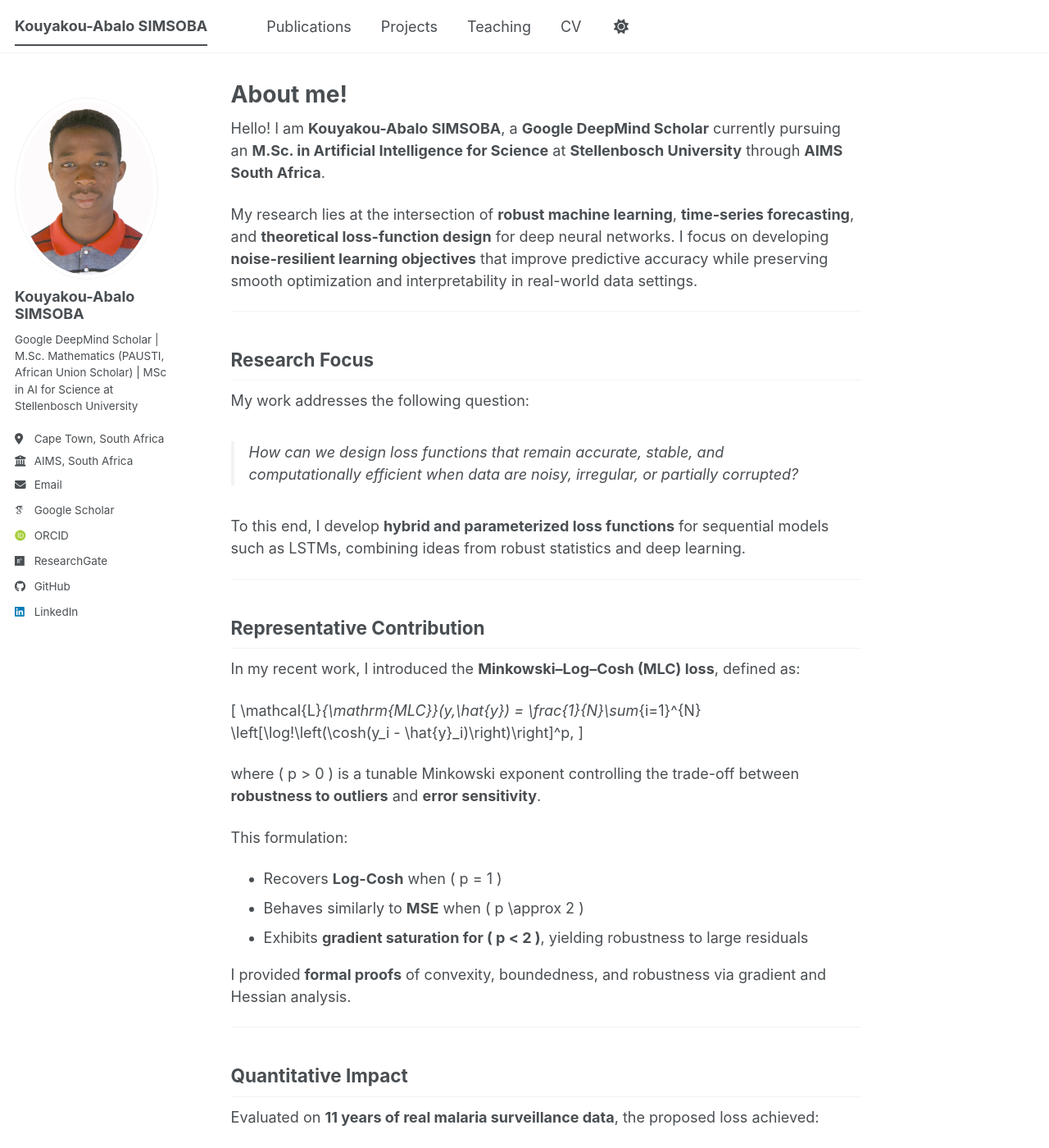
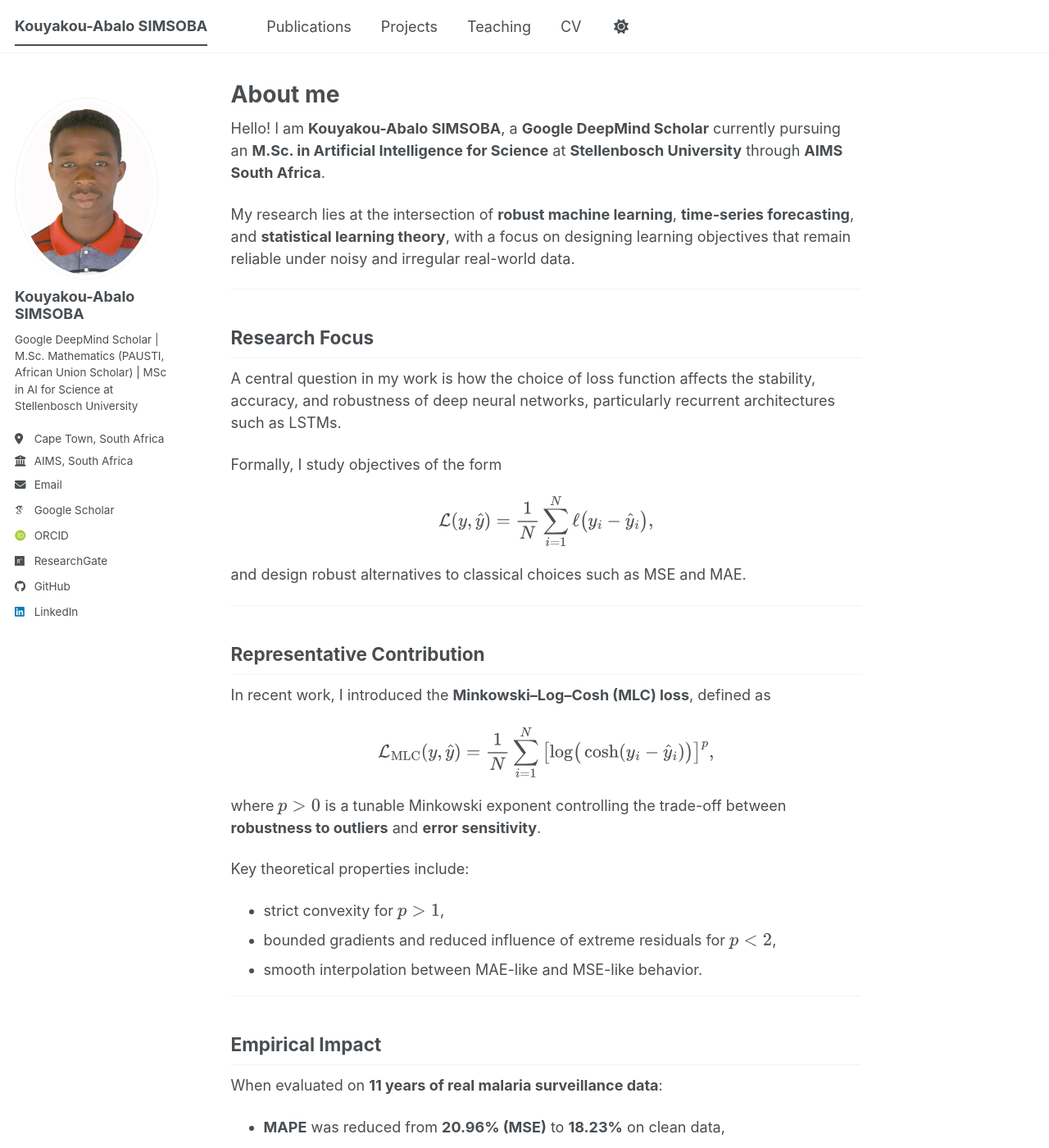
Before and after one commit to simsoba-research/simsoba-research.github.io, a Jekyll site: the page built from _pages/about.md, in a window 1280 px wide and 1400 px high. Shown: the whole window at 82% size. Built offline with Jekyll 4.4.1, drawn with Linux system fonts in a browser that asks for light colours; some web fonts are replaced; a script bundle is joined from its source files by our own code; library files that are not in the unit come from our copies; some of the changed text lies outside the part shown.

Commit message:
Update about.md

```diff
--- a/_pages/about.md
+++ b/_pages/about.md
@@ -1,89 +1,73 @@
 ---
+layout: single
+title: "About me"
 permalink: /
-title: "About me!"
 author_profile: true
-redirect_from:
-  - /about/
-  - /about.html
+mathjax: true
 ---
 
 Hello! I am **Kouyakou-Abalo SIMSOBA**, a **Google DeepMind Scholar** currently pursuing an **M.Sc. in Artificial Intelligence for Science** at **Stellenbosch University** through **AIMS South Africa**.
 
-My research lies at the intersection of **robust machine learning**, **time-series forecasting**, and **theoretical loss-function design** for deep neural networks. I focus on developing **noise-resilient learning objectives** that improve predictive accuracy while preserving smooth optimization and interpretability in real-world data settings.
+My research lies at the intersection of **robust machine learning**, **time-series forecasting**, and **statistical learning theory**, with a focus on designing learning objectives that remain reliable under noisy and irregular real-world data.
 
 ---
 
 ## Research Focus
 
-My work addresses the following question:
+A central question in my work is how the choice of loss function affects the stability, accuracy, and robustness of deep neural networks, particularly recurrent architectures such as LSTMs.
 
-> *How can we design loss functions that remain accurate, stable, and computationally efficient when data are noisy, irregular, or partially corrupted?*
+Formally, I study objectives of the form
 
-To this end, I develop **hybrid and parameterized loss functions** for sequential models such as LSTMs, combining ideas from robust statistics and deep learning.
+$$
+\mathcal{L}(y,\hat{y})
+= \frac{1}{N}\sum_{i=1}^{N} \ell\!\left(y_i - \hat{y}_i\right),
+$$
+
+and design robust alternatives to classical choices such as MSE and MAE.
 
 ---
 
 ## Representative Contribution
 
-In my recent work, I introduced the **Minkowski–Log–Cosh (MLC) loss**, defined as:
+In recent work, I introduced the **Minkowski–Log–Cosh (MLC) loss**, defined as
 
-\[
+$$
 \mathcal{L}_{\mathrm{MLC}}(y,\hat{y})
-= \frac{1}{N}\sum_{i=1}^{N} \left[\log\!\left(\cosh(y_i - \hat{y}_i)\right)\right]^p,
-\]
+= \frac{1}{N}\sum_{i=1}^{N}
+\left[\log\!\big(\cosh(y_i - \hat{y}_i)\big)\right]^p,
+$$
 
-where \( p > 0 \) is a tunable Minkowski exponent controlling the trade-off between **robustness to outliers** and **error sensitivity**.
+where $p>0$ is a tunable Minkowski exponent controlling the trade-off between **robustness to outliers** and **error sensitivity**.
 
-This formulation:
-- Recovers **Log-Cosh** when \( p = 1 \)
-- Behaves similarly to **MSE** when \( p \approx 2 \)
-- Exhibits **gradient saturation for \( p < 2 \)**, yielding robustness to large residuals
-
-I provided **formal proofs** of convexity, boundedness, and robustness via gradient and Hessian analysis.
+Key theoretical properties include:
+- strict convexity for $p>1$,
+- bounded gradients and reduced influence of extreme residuals for $p<2$,
+- smooth interpolation between MAE-like and MSE-like behavior.
 
 ---
 
-## Quantitative Impact
+## Empirical Impact
 
-Evaluated on **11 years of real malaria surveillance data**, the proposed loss achieved:
+When evaluated on **11 years of real malaria surveillance data**:
+- **MAPE** was reduced from **20.96% (MSE)** to **18.23%** on clean data,
+- **median absolute error** decreased by over **800 cases** under synthetic outliers,
+- training converged faster with overall $\mathcal{O}(N)$ computational complexity.
 
-### Clean data regime
-- **MAPE:** ↓ from **20.96% (MSE)** to **18.23%**
-- **MAE:** ↓ by **377.47 cases**
-- **RMSE:** ↓ by **258.22**
-- **Training time:** faster than MSE, MAE, and Log-Cosh
-
-This corresponds to **≈ 40,000 fewer mispredicted cases** over the forecasting horizon.
-
-### Noisy / outlier-contaminated regime
-- **MAPE:** ↓ by **3.75 percentage points**
-- **Median Absolute Error:** ↓ by **843.91**
-- **SMAPE:** ↓ by **1.40 percentage points**
-- **≈ 117,000 fewer mispredicted cases** compared to MSE
-
-All improvements were achieved with **\( \mathcal{O}(N) \)** computational complexity.
-
----
-
-## Methodological Strengths
-
-- Rigorous **theoretical analysis** (gradient & Hessian behavior)
-- **1,584 LSTM trainings** via grid search and cross-validation
-- Explicit evaluation under **both clean and noisy regimes**
-- Emphasis on **real-world impact**, not only statistical metrics
+These improvements correspond to **tens of thousands fewer mispredicted cases** across the forecasting horizon.
 
 ---
 
 ## Background
 
-- **M.Sc. in Mathematics** (Statistics) — *PAUSTI*, African Union Scholar
-- **B.Sc. in Mathematics & Statistics** — *Université de Kara*
+- **M.Sc. in Artificial Intelligence for Science**, AIMS South Africa / Stellenbosch University
+- **M.Sc. in Mathematics (Statistics)**, PAUSTI — African Union Scholar
+- **B.Sc. in Mathematics and Statistics**, Université de Kara
 
-My training is rooted in **mathematical statistics**, which strongly informs my approach to machine learning model design and evaluation.
+My training in mathematical statistics strongly informs my approach to modern machine learning.
 
 ---
 
-I am particularly interested in collaborations that **bridge mathematical theory and applied AI**, especially in **scientific forecasting, public health, and robust deep learning**.
+I am particularly interested in collaborations that bridge **theory and application**, especially in **scientific forecasting, public health, and robust AI systems**.
 
 ---
 
```
